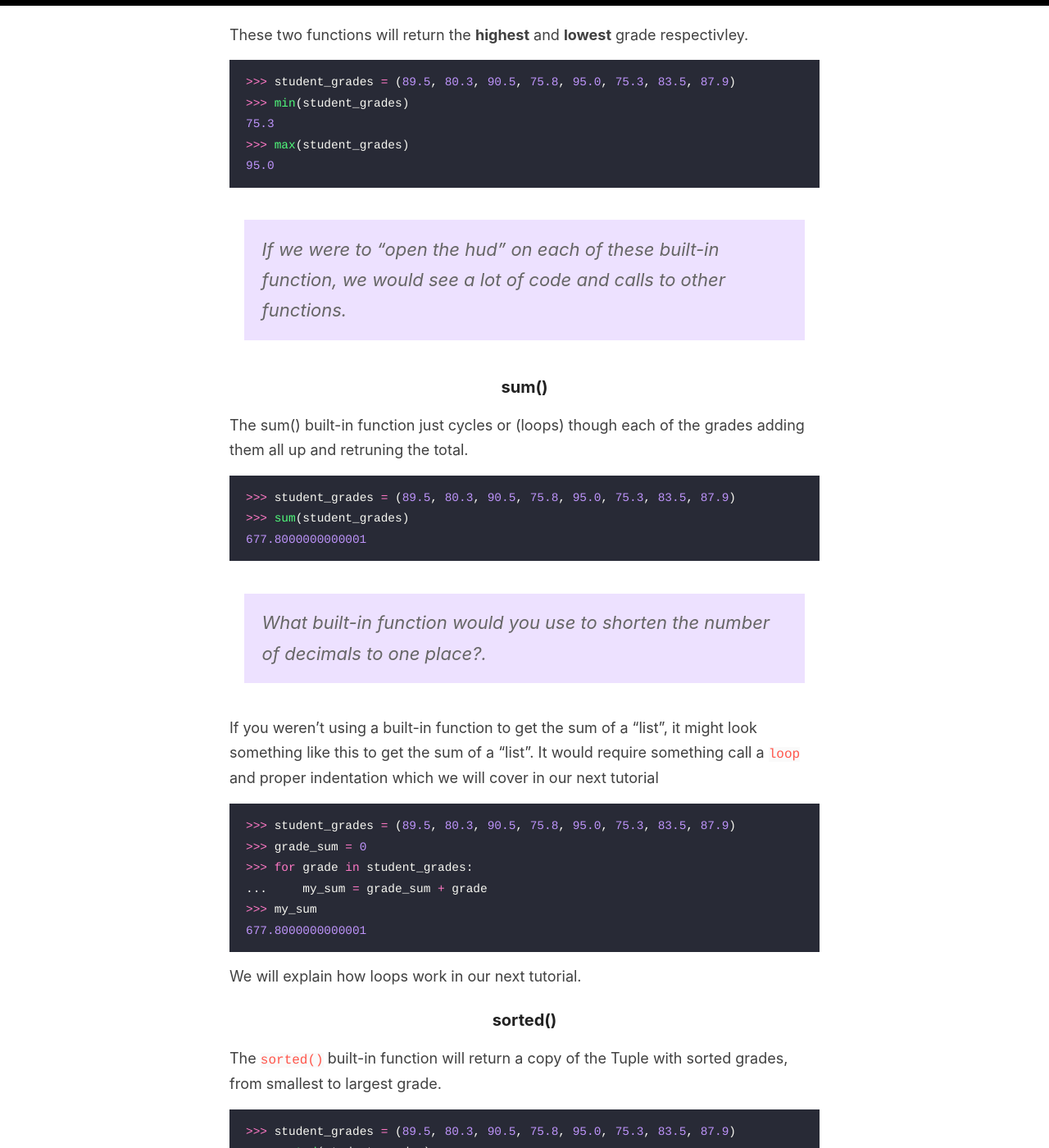
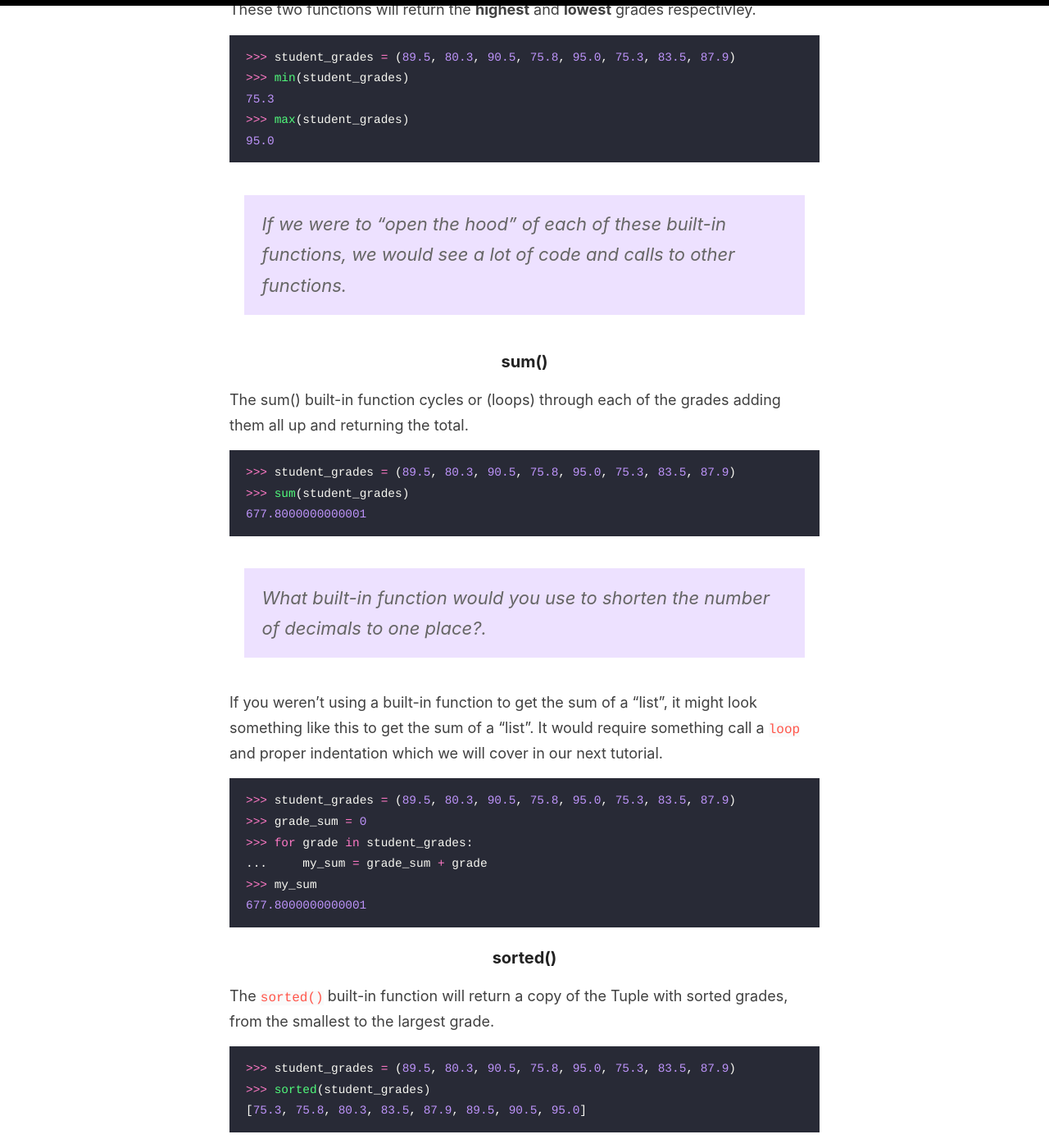
Before and after one commit to KikeVen/python911, a Jekyll site: the page built from _posts/2019-9-26-student_grades_06.md, in a window 1280 px wide and 1400 px high, scrolled down 5278 px. Shown: the whole window at 82% size. Built offline with Jekyll 4.4.1, drawn with Linux system fonts in a browser that asks for light colours; comment, search, counter and statistics services are not loaded; some of the changed text lies outside the part shown.

Commit message:
editorial update

````diff
--- a/_posts/2019-9-26-student_grades_06.md
+++ b/_posts/2019-9-26-student_grades_06.md
@@ -111,7 +111,7 @@
 
 * We can do this by putting the single value inside parenthesis `()`
 * This tells python you are passing a "list", in this case a **Tuple** of a single object
-* The `len()` built-in function will accept it now
+* The `len()` built-in function will accept it now.
 
 ```python
 >>> grade = (89)
@@ -131,7 +131,7 @@
 
 ### min() and max ()
 
-These two functions will return the **highest** and **lowest** grade respectivley.
+These two functions will return the **highest** and **lowest** grades respectivley.
 
 ```python
 >>> student_grades = (89.5, 80.3, 90.5, 75.8, 95.0, 75.3, 83.5, 87.9)
@@ -141,11 +141,11 @@
 95.0
 ```
 
-> If we were to "open the hud" on each of these built-in function, we would see a lot of code and calls to other functions.
+> If we were to "open the hood" of each of these built-in functions, we would see a lot of code and calls to other functions.
 
 ### sum()
 
-The sum() built-in function just cycles or (loops) though each of the grades adding them all up and retruning the total.
+The sum() built-in function cycles or (loops) through each of the grades adding them all up and returning the total.
 
 ```python
 >>> student_grades = (89.5, 80.3, 90.5, 75.8, 95.0, 75.3, 83.5, 87.9)
@@ -155,7 +155,7 @@
 
 > What built-in function would you use to shorten the number of decimals to one place?.
 
-If you weren't using a built-in function to get the sum of a "list", it might look something like this to get the sum of a "list". It would require something call a `loop` and proper indentation which we will cover in our next tutorial
+If you weren't using a built-in function to get the sum of a "list", it might look something like this to get the sum of a "list". It would require something call a `loop` and proper indentation which we will cover in our next tutorial.
 
 ```python
 >>> student_grades = (89.5, 80.3, 90.5, 75.8, 95.0, 75.3, 83.5, 87.9)
@@ -166,11 +166,9 @@
 677.8000000000001
 ```
 
-We will explain how loops work in our next tutorial.
-
 ### sorted()
 
-The `sorted()` built-in function will return a copy of the Tuple with sorted grades, from smallest to largest grade.
+The `sorted()` built-in function will return a copy of the Tuple with sorted grades, from the smallest to the largest grade.
 
 ```python
 >>> student_grades = (89.5, 80.3, 90.5, 75.8, 95.0, 75.3, 83.5, 87.9)
@@ -186,9 +184,9 @@
 
 F-strings allow us to imbed an expression inside a string.
 
-* f-string embed expressions inside a string literel using **brackets** `{}`
-* f-string are easier to use
-* f-strings execute faster than the other two types of string formatting
+* f-string embed expressions inside a string literel using **brackets** `{}`.
+* f-string are easier to use.
+* f-strings execute faster than the other two types of string formatting.
 
 
 ```python
@@ -196,13 +194,13 @@
 >>> f"Student name: {student_name}"
 ```
 
-So the code above would print to screen as follow, where the variable in **brackets** `{student_name}` gets replaced by its value
+So the code above would print to screen as follow, where the variable in **brackets** `{student_name}` gets replaced by its value.
 
 ```tex
 Student name: Beth O'Brien
 ```
 
-That is it for the theory portion, lets start coding our program
+That is it for the theory portion, lets start coding our program.
 
 ## Student Grade Calculator (SGC)
 
@@ -210,7 +208,7 @@
 
 ### Program Description
 
-At the top of your document you want to write a short description of your application within triple quotes
+At the top of your document you want to write a short description of your application within triple quotes.
 
 ```python
 """
@@ -220,7 +218,7 @@
 
 ### Assign given values
 
-Assign the values I gave you to variables, **Student's name** and **Grades**
+Assign the values I gave you to variables, **Student's name** and **Grades**.
 
 ```python
 """
@@ -234,9 +232,9 @@
 
 Now lets calculate some of the requested values, **highest grade**, **lowest grade**, **sorted grades** and **the sum of the grades** to calculate the **average** which will give us the **final grade**.
 
-1. Start by writing variable names which will represent the **returned value**
-2. **Assign** the the **built-in function** to the **variable** at the same time **passing** the appropriate **value as parameters** to the functions
-   1. `lowest_grade = min(student_grades)`
+1. Start by writing variable names which will represent the **returned value**.
+2. **Assign** the the **built-in function** to the **variable** at the same time **passing** the appropriate **value as parameters** to the functions.
+   1. `lowest_grade = min(student_grades)`.
 
 ```python
 """
@@ -255,14 +253,14 @@
 
 ### Calculate grade average
 
-Now lets write the expression to calculate the grade average
+Now lets write the expression to calculate the grade average.
 
-1. We need to take the **sum_grade** and divide it by **total number of grades**
-   1. `sum_grade/number_of_grades`
-2. We need to round it to a single decimal point
-   1. `round(sum_grade/number_of_grades, 1)`
-3. We need to assign it to a variable
-   1. `grade_average`
+1. We need to take the **sum_grade** and divide it by **total number of grades**.
+   1. `sum_grade/number_of_grades`.
+2. We need to round it to a single decimal point.
+   1. `round(sum_grade/number_of_grades, 1)`.
+3. We need to assign it to a variable.
+   1. `grade_average`.
 
 ```python
 """
@@ -285,7 +283,7 @@
 
 Lets format and print the results to screen, we would like it to look like this:
 
-```txt
+```pre
 +------------------------------------------------+
  Student Name: Beth O'Brien
 +------------------------------------------------+
@@ -298,22 +296,22 @@
 
 #### First lets make our horizontal separator
 
-```txt
+```pre
 +------------------------------------------------+
 ```
 
 We can use the **total number of characters** in the `sorted_grades` variable as a guide to create the correct legnth horizontal line.
 
-In order to get a total count of all characters, first we convert `sorted_grades` to a string and then getting the count by using the `len()` function
+In order to get a total count of all characters, first we convert `sorted_grades` to a string and then getting the count by using the `len()` function.
 
-* `len(str(student_grades))`
+* `len(str(student_grades))`.
 
-Lets assign it to a variable
+Lets assign it to a variable.
 
-* `line_length = len(str(student_grades))`
-  * For this number set it will produce `48`
+* `line_length = len(str(student_grades))`.
+  * For this number set it will produce `48`.
 
-> The number of grades in the Tuple, will determin the size of the horizontal line
+> The number of grades in the Tuple, will determine the size of the horizontal line.
 
 ```python
 """
@@ -342,11 +340,11 @@
 ------------------------------------------------
 ```
 
-We can assign all this to a variable
+We can assign all this to a variable.
 
-* `separator = '-' * line_length`
+* `separator = '-' * line_length`.
 
-Lets add it to our program
+Lets add it to our program.
 
 ```python
 """
````
Also changed, not shown: other parts of _posts/2019-9-26-student_grades_06.md (+9 -9 lines).
